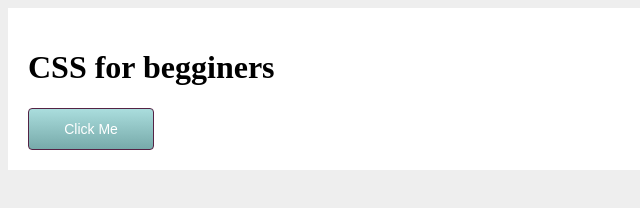
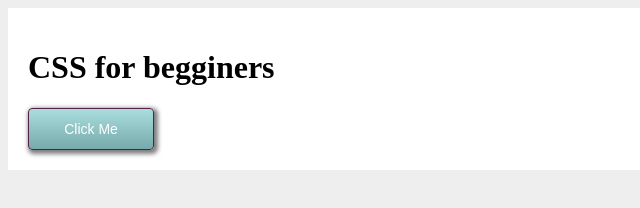
Before and after one commit to TomaszSmuga/CSS-for-begginers, a plain HTML site: page index.html in a window 1280 px wide. Shown: the full height of the page, 0-640 px from the left. Drawn offline with Linux system fonts and the light colour scheme.

Commit message:
Box shadow

```diff
--- a/CSS/syntax.css
+++ b/CSS/syntax.css
@@ -24,9 +24,12 @@
     background: -moz-linear-gradient(top, #aadddd 0%, #77aaaa 100%);
     background: -webkit-linear-gradient(top, #aadddd 0%, #77aaaa 100%);
     background: -linear-gradient(top, #aadddd 0%, #77aaaa 100%);
+    box-shadow: 2px 2px 4px 2px rgba(40,40,40,0.6);
 
 
 }
+
+/*CSSmatic.com/box-shadow -> Generates code for box shadows*/
 
 .button:hover{
     background: #77aaaa;
```
